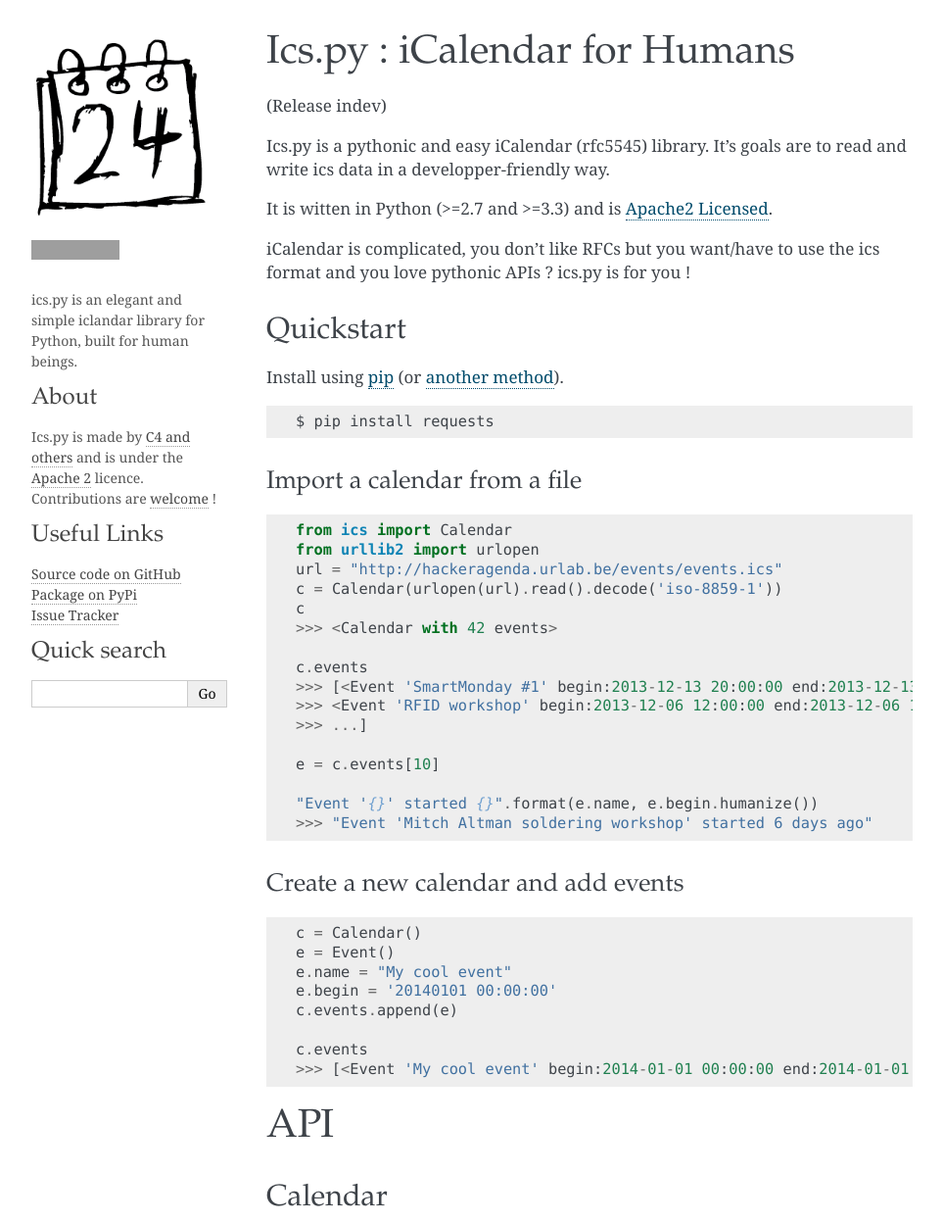
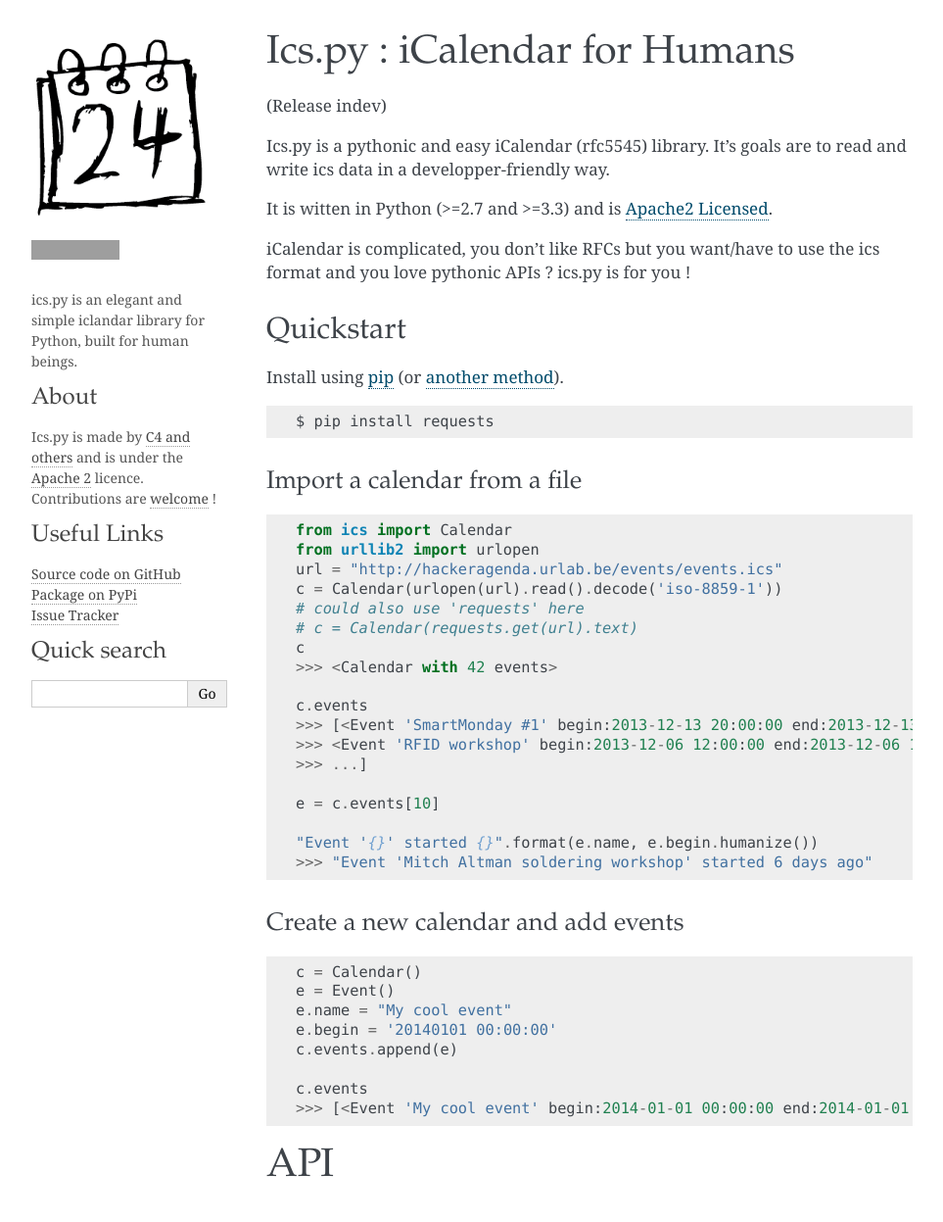
Before and after one commit to ics-py/ics-py, a Sphinx documentation site: the page built from doc/index.rst, in a window 1280 px wide, cut to the strip 0-1247 px from the top of the page. Shown: the whole strip at 98% size, without its empty margins (148-1111 px from the left). Built offline with Sphinx 7.4.7, drawn with Linux system fonts in a browser that asks for light colours; grey boxes are pictures that could not be loaded.

Commit message:
add requests example

```diff
--- a/doc/index.rst
+++ b/doc/index.rst
@@ -33,6 +33,8 @@
     from urllib2 import urlopen
     url = "http://hackeragenda.urlab.be/events/events.ics"
     c = Calendar(urlopen(url).read().decode('iso-8859-1'))
+    # could also use 'requests' here
+    # c = Calendar(requests.get(url).text)
     c
     >>> <Calendar with 42 events>
 
```
